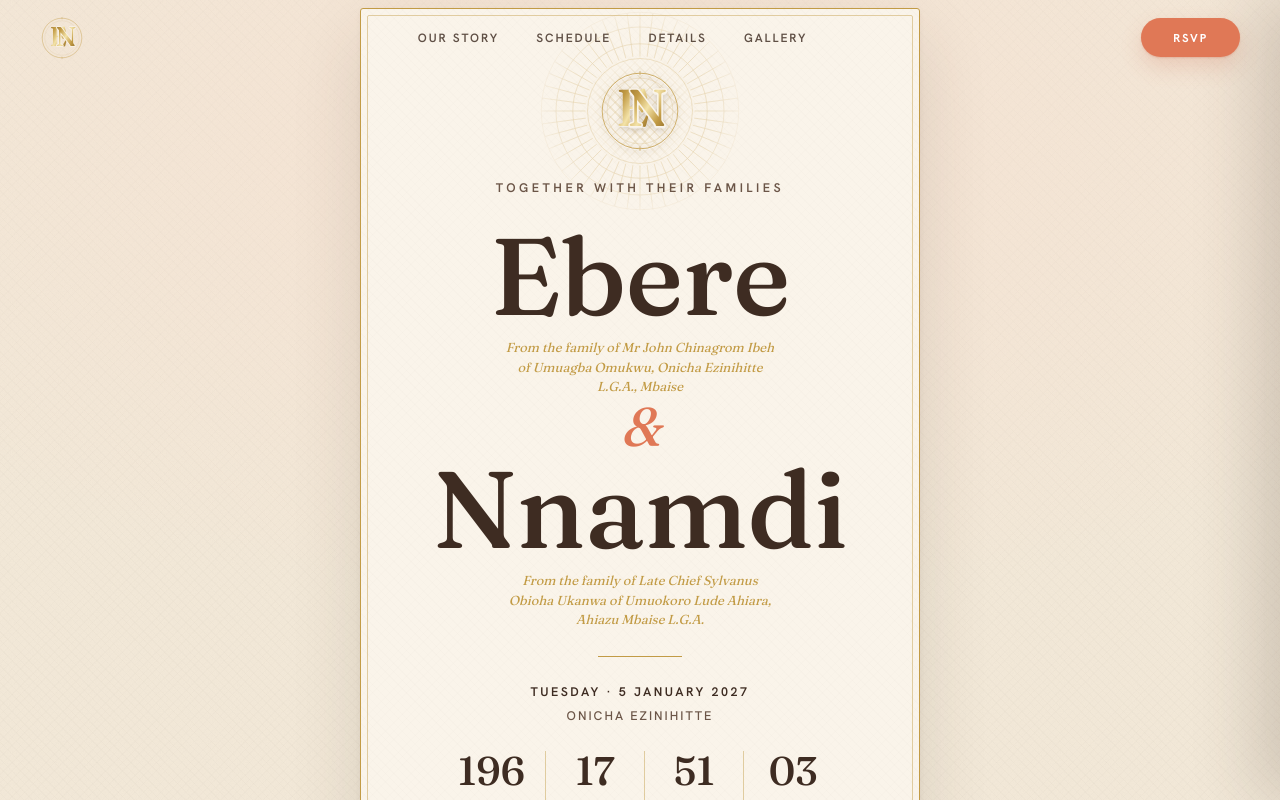
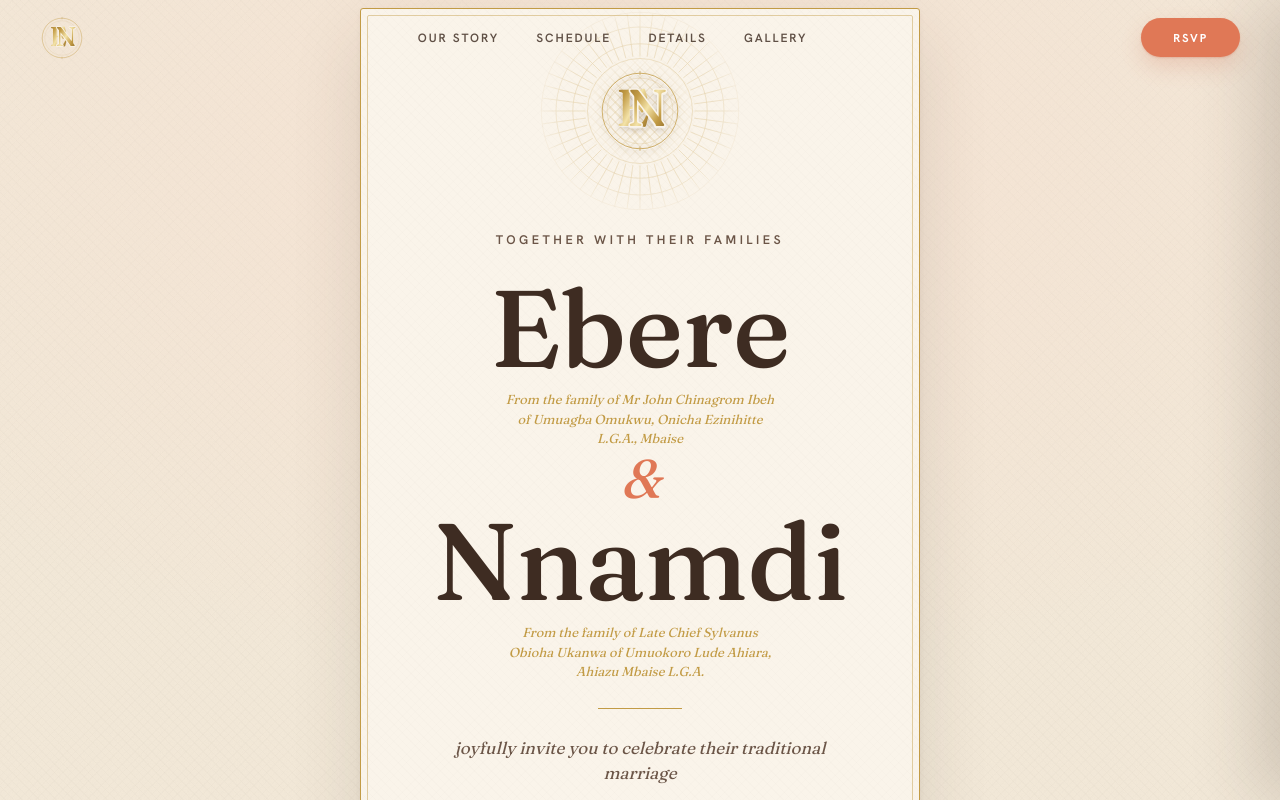
Before and after one commit to resourcefulmind/en2027, a Next.js app: page / in a window 1280 px wide. Shown: the top 800 px of the page. Built offline with nearby package versions, Linux system fonts and the light colour scheme.

Commit message:
feat: hero invitation line + crest spacing
Add the invitation verb under the names (content.hero.invite) so the card
reads as a complete invitation. Give the eyebrow more room so it clears the
guilloché medallion behind the monogram.

```diff
--- a/components/sections/Hero.tsx
+++ b/components/sections/Hero.tsx
@@ -126,7 +126,7 @@ export function Hero() {
           <HeroCrest />
 
           <span
-            className="hero-anim text-[clamp(10px,2.4vw,12.5px)] font-semibold uppercase tracking-[0.28em] text-coffee-soft"
+            className="hero-anim mt-[clamp(30px,6vw,52px)] text-[clamp(10px,2.4vw,12.5px)] font-semibold uppercase tracking-[0.28em] text-coffee-soft"
             style={{ animationDelay: "0.28s" }}
           >
             {content.hero.eyebrow}
@@ -172,8 +172,15 @@ export function Hero() {
           />
 
           <span
+            className="hero-anim max-w-[34ch] font-display text-[clamp(13.5px,3vw,17px)] italic leading-[1.5] text-coffee-soft"
+            style={{ animationDelay: "0.84s" }}
+          >
+            {content.hero.invite}
+          </span>
+
+          <span
             className="hero-anim text-[clamp(10.5px,2.6vw,12.5px)] font-semibold uppercase leading-[1.4] tracking-[0.2em] text-coffee"
-            style={{ animationDelay: "0.84s" }}
+            style={{ animationDelay: "0.92s" }}
           >
             {content.event.dateLine}
             <span className="mt-[7px] block font-medium tracking-[0.16em] text-coffee-soft">
@@ -181,13 +188,13 @@ export function Hero() {
             </span>
           </span>
 
-          <div className="hero-anim" style={{ animationDelay: "0.92s" }}>
+          <div className="hero-anim" style={{ animationDelay: "1s" }}>
             <Countdown />
           </div>
 
           <div
             className="hero-anim flex flex-wrap items-center justify-center gap-[clamp(14px,4vw,22px)]"
-            style={{ animationDelay: "1s" }}
+            style={{ animationDelay: "1.08s" }}
           >
             <Button variant="primary" onClick={() => scrollToSection("rsvp")}>
               {content.hero.ctaPrimary}
@@ -202,7 +209,7 @@ export function Hero() {
         <div className="relative z-[4] flex flex-col items-center" aria-hidden="true">
           <span
             className="hero-grow relative w-[1.5px] bg-coral"
-            style={{ height: "clamp(56px,11vh,92px)", animationDelay: "1.08s" }}
+            style={{ height: "clamp(56px,11vh,92px)", animationDelay: "1.16s" }}
           >
             <span className="absolute left-1/2 top-[40%] size-[5px] -translate-x-1/2 rounded-full bg-gold" />
           </span>
@@ -214,7 +221,7 @@ export function Hero() {
             style={{
               height: "clamp(20px,5vh,40px)",
               background: "linear-gradient(var(--color-coral), transparent)",
-              animationDelay: "1.18s",
+              animationDelay: "1.26s",
             }}
           />
         </div>
--- a/content.ts
+++ b/content.ts
@@ -47,6 +47,8 @@ export const content = {
 
   hero: {
     eyebrow: "TOGETHER WITH THEIR FAMILIES",
+    // Invitation verb shown under the names (above the date).
+    invite: "joyfully invite you to celebrate their traditional marriage",
     familyLine:
       "The family of Mr John Chinagrom Ibeh of Onicha Ezinihitte and the family of Late Chief Sylvanus Obioha Ukanwa of Lude Ahiara joyfully invite you to the traditional marriage of their children.",
     invitation: "We would be honoured to have you with us as two families become one.",
```
